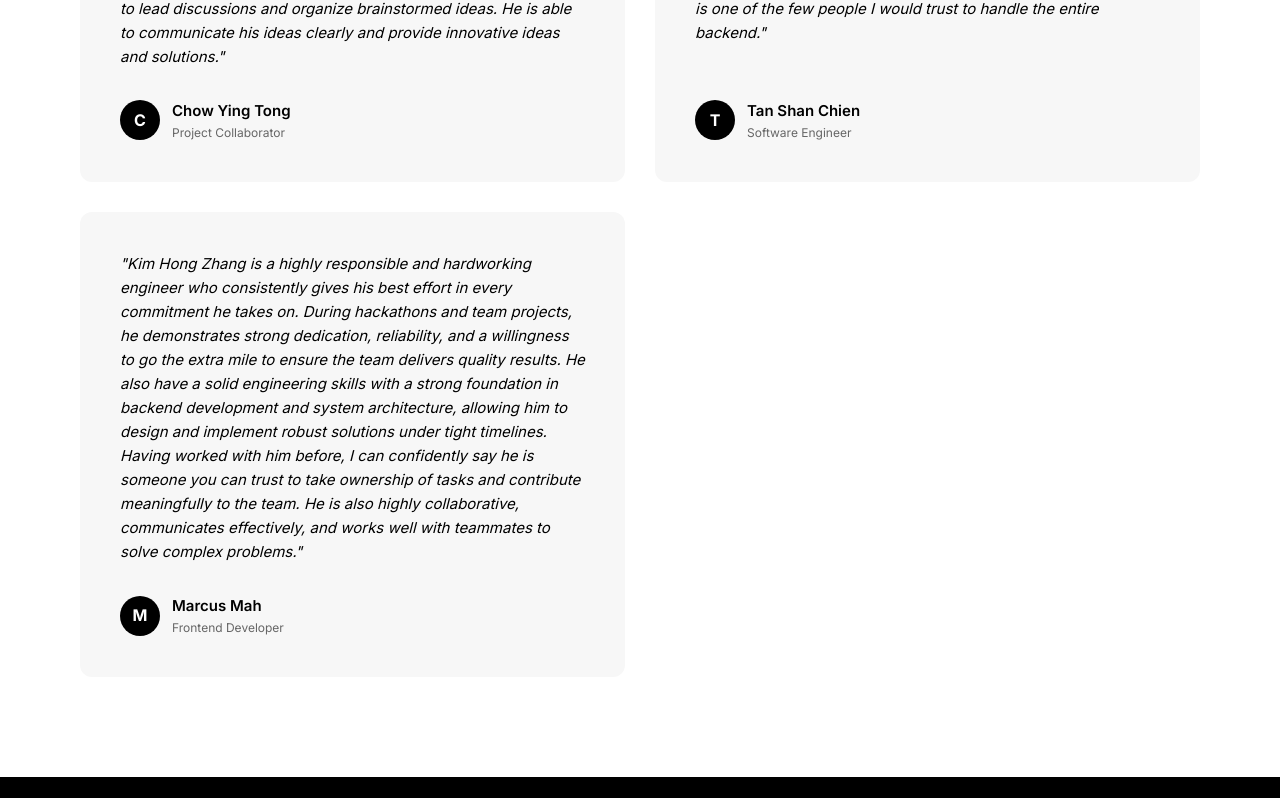
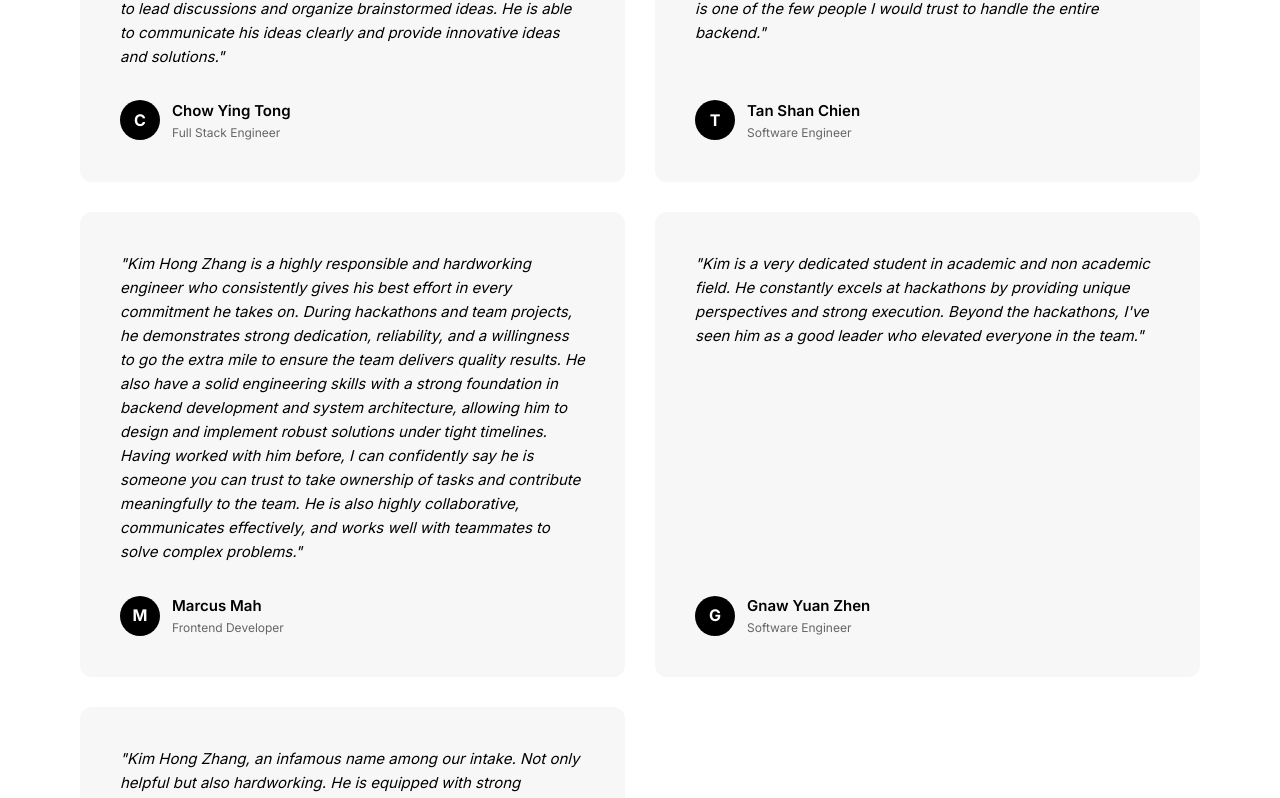
Before and after one commit to kimhongzhang323/portfolio, a React (Vite) app in the folder client/: page / in a window 1280 px wide. Shown: the part 7078-7876 px from the top of the page. Built offline with nearby package versions, Linux system fonts and the light colour scheme.

Commit message:
feat: Add initial profile data to `data.js`.

```diff
--- a/client/src/data.js
+++ b/client/src/data.js
@@ -46,8 +46,10 @@ export const profileData = {
     { title: "HolySheet", category: "Productivity", description: "Dynamic spreadsheet and data management web application.", featured: false, githubUrl: "https://github.com/kimhongzhang323/HolySheet" }
   ],
   testimonials: [
-    { name: "Chow Ying Tong", role: "Project Collaborator", content: "Kim consistently demonstrated strong technical abilities, with a knack for delivering clean and well-structured code, while keeping the whole team on track of our progress. Beyond his abilities as a developer, he is a natural leader, often stepping up to lead discussions and organize brainstormed ideas. He is able to communicate his ideas clearly and provide innovative ideas and solutions." },
+    { name: "Chow Ying Tong", role: "Full Stack Engineer", content: "Kim consistently demonstrated strong technical abilities, with a knack for delivering clean and well-structured code, while keeping the whole team on track of our progress. Beyond his abilities as a developer, he is a natural leader, often stepping up to lead discussions and organize brainstormed ideas. He is able to communicate his ideas clearly and provide innovative ideas and solutions." },
     { name: "Tan Shan Chien", role: "Software Engineer", content: "Kim Hong Zhang is a very responsible engineer. In the times I worked with him, he managed multiple projects simultaneously without letting any of their quality down. Kim has a solid foundation in agentic architecture and backend development. He is one of the few people I would trust to handle the entire backend." },
-    { name: "Marcus Mah", role: "Frontend Developer", content: "Kim Hong Zhang is a highly responsible and hardworking engineer who consistently gives his best effort in every commitment he takes on. During hackathons and team projects, he demonstrates strong dedication, reliability, and a willingness to go the extra mile to ensure the team delivers quality results. He also have a solid engineering skills with a strong foundation in backend development and system architecture, allowing him to design and implement robust solutions under tight timelines. Having worked with him before, I can confidently say he is someone you can trust to take ownership of tasks and contribute meaningfully to the team. He is also highly collaborative, communicates effectively, and works well with teammates to solve complex problems." }
+    { name: "Marcus Mah", role: "Frontend Developer", content: "Kim Hong Zhang is a highly responsible and hardworking engineer who consistently gives his best effort in every commitment he takes on. During hackathons and team projects, he demonstrates strong dedication, reliability, and a willingness to go the extra mile to ensure the team delivers quality results. He also have a solid engineering skills with a strong foundation in backend development and system architecture, allowing him to design and implement robust solutions under tight timelines. Having worked with him before, I can confidently say he is someone you can trust to take ownership of tasks and contribute meaningfully to the team. He is also highly collaborative, communicates effectively, and works well with teammates to solve complex problems." },
+    { name: "Gnaw Yuan Zhen", role: "Software Engineer", content: "Kim is a very dedicated student in academic and non academic field. He constantly excels at hackathons by providing unique perspectives and strong execution. Beyond the hackathons, I've seen him as a good leader who elevated everyone in the team." },
+    { name: "Goh Sheng Fung", role: "Software Engineer", content: "Kim Hong Zhang, an infamous name among our intake. Not only helpful but also hardworking. He is equipped with strong technical skills and is passionate about projects like the Programming League National and the My Tech Career Fair. Legend. Keep it up, Kim. I love Kim. Undi Kim untuk Kami" }
   ]
 };
```
